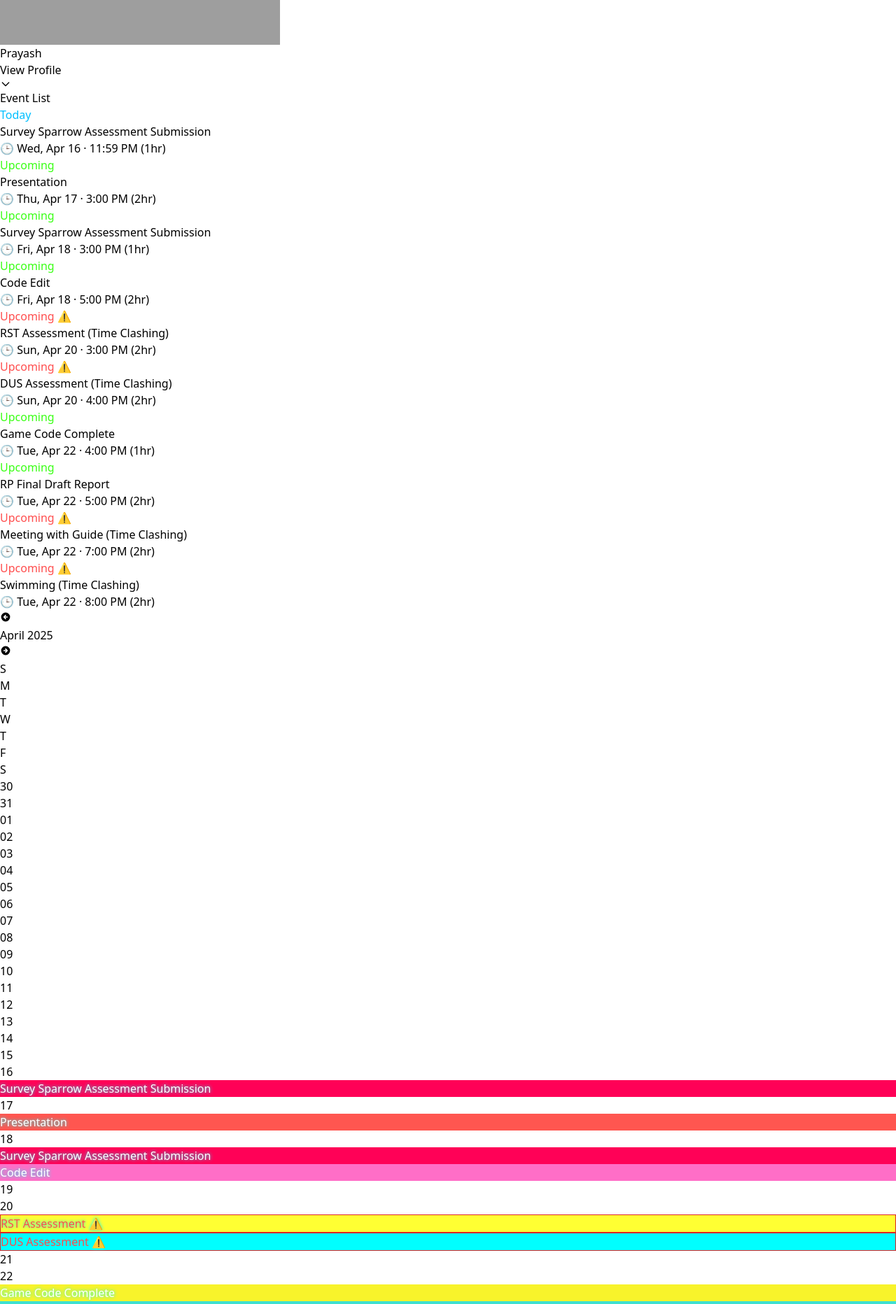
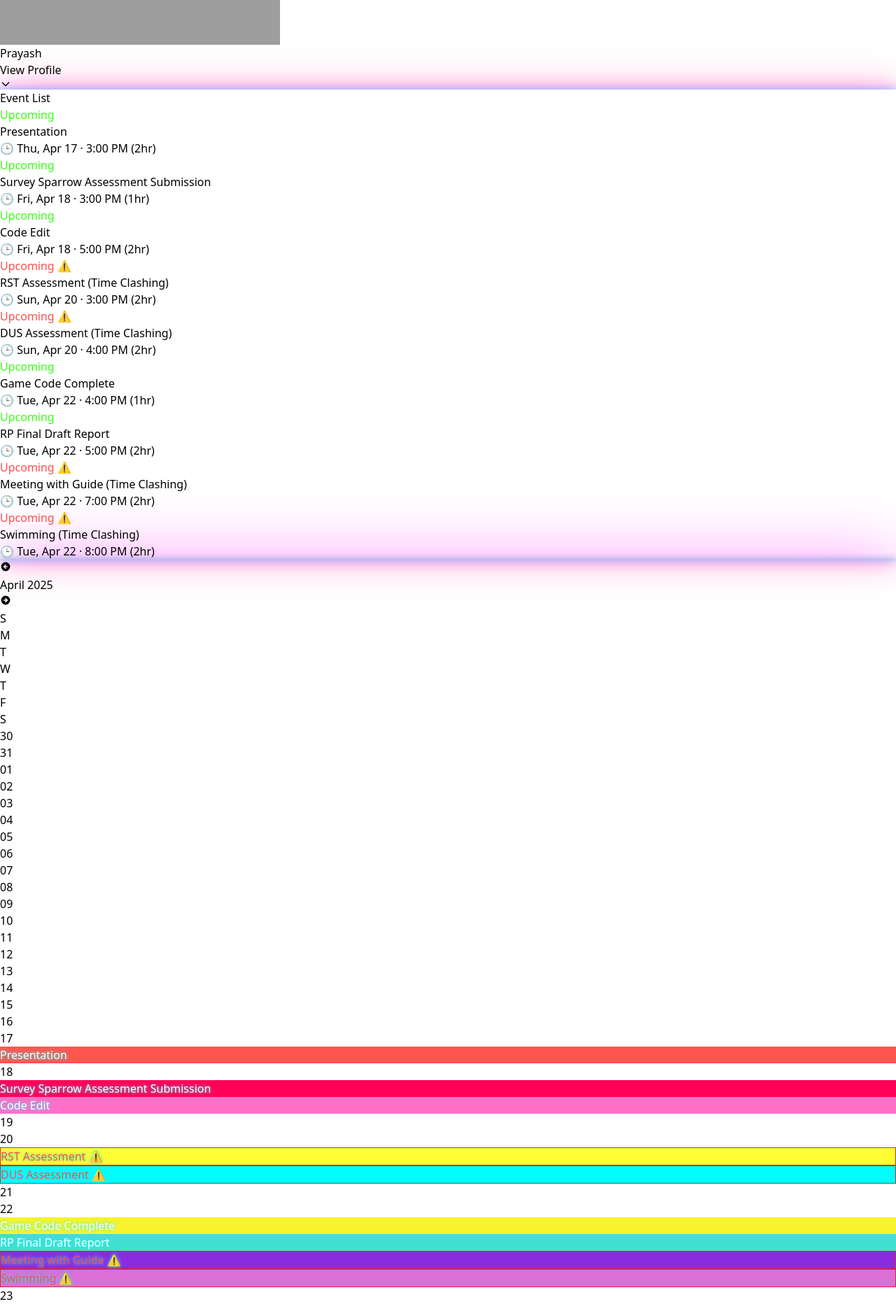
Before and after one commit to pkb32/Calender, a React (Vite) app: page / in a window 1280 px wide. Shown: the part 540-2404 px from the top of the page at 70% size. Built offline with nearby package versions, Linux system fonts and the light colour scheme; grey boxes are pictures that could not be loaded.

Commit message:
Added event features, changed the UI colours and added calendergrid comp, updated layout and added event features

```diff
--- a/src/App.jsx
+++ b/src/App.jsx
@@ -4,11 +4,13 @@ import { RouterProvider, createBrowserRouter, createRoutesFromElements, Route }
 import Layout from './Layout.jsx';
 
 import Home from './components/home/Home.jsx'
+import EventsController from './components/features/Events.Controller.jsx';
 
 const router = createBrowserRouter(
   createRoutesFromElements(
     <Route path='/' element={<Layout />}>
       <Route path='' element={<Home/>} />
+      <Route path='/events' element={<EventsController />} />
     </Route>
   )
 );
--- a/src/Layout.jsx
+++ b/src/Layout.jsx
@@ -1,12 +1,21 @@
-import React from 'react'
-import { Outlet } from 'react-router-dom'
+import React, { useState } from 'react';
+import { Outlet } from 'react-router-dom';
+import Sidebar from './components/calender/Sidebar';
 
 const Layout = () => {
+  const [darkMode, setDarkMode] = useState(true);
+
   return (
-    <div>
-      <Outlet/>
+    <div className={`min-h-screen w-full flex ${darkMode ? 'bg-black text-white' : 'bg-white text-black'}`}>
+      {/* Sidebar on every page */}
+      <Sidebar darkMode={darkMode} setDarkMode={setDarkMode} />
+
+      {/* Main content */}
+      <main className="flex-1 p-6 overflow-y-auto h-screen">
+        <Outlet context={{ darkMode, setDarkMode }} />
+      </main>
     </div>
-  )
-}
+  );
+};
 
-export default Layout
+export default Layout;
--- a/src/components/calender/Calender.jsx
+++ b/src/components/calender/Calender.jsx
@@ -6,6 +6,7 @@ import "tailwindcss/tailwind.css";
 import Sidebar from "./Sidebar";
 import EventHighlightBox from "./EventHighlightBox";
 import EventTag from "./EventTag";
+import CalenderGrid from "./CalenderGrid";
 import events from "../../data/events.json";
 dayjs.extend(isSameOrAfter);
 
@@ -36,18 +37,18 @@ const Calendar = () => {
     for (let i = 0; i < 7; i++) {
       // Define dayEvents for the current day in the loop
       const dayEvents = events.filter((e) => dayjs(e.date).isSame(day, "day"));
-
       days.push(
         <div
           key={day.format("DD-MM-YYYY")}
-          className={`border p-2 h-24 overflow-hidden relative rounded-md text-xs ${
+          className={`border p-2 h-24 overflow-hidden relative rounded-md text-xs transition duration-300 cursor-pointer
+            ${
               day.isSame(today, "day")
                 ? darkMode
                   ? "bg-gradient-to-br from-[#0ff]/20 to-[#ff0]/20 border-2 border-[#0ff] shadow-[0_0_10px_#0ff,0_0_20px_#ff0] backdrop-blur-sm bg-opacity-30 text-[#39FF14]"
                   : "bg-gradient-to-br from-pink-100/30 to-pink-200/30 border-2 border-pink-400 shadow-inner shadow-pink-200 backdrop-blur-md text-pink-700"
                 : darkMode
-              ? "bg-black border-[#333] text-[#39FF14]"
-              : "bg-white border-gray-300 text-black"
+                ? "bg-black border-[#333] text-[#39FF14] hover:bg-[#111] hover:shadow-[0_0_10px_#FF00FF,0_0_20px_#00f0ff]"
+                : "bg-white border-gray-300 text-black hover:bg-pink-100 hover:shadow-md"
             }`}
         >
           <div className="text-sm font-semibold mb-[3px]">
@@ -71,6 +72,7 @@ const Calendar = () => {
           </div>
         </div>
       );
+
       day = day.add(1, "day");
     }
     rows.push(
@@ -98,8 +100,7 @@ const Calendar = () => {
         darkMode ? "bg-black text-white" : "bg-white text-black"
       }`}
     >
-      {/* Sidebar */}
-      <Sidebar darkMode={darkMode} setDarkMode={setDarkMode} />
+
 
       {/* Main Content */}
       <main className="flex-1 p-6 overflow-y-auto h-screen">
@@ -111,54 +112,12 @@ const Calendar = () => {
         />
 
         {/* Calendar Container */}
-        <div
-          className={`rounded-lg shadow p-4 w-full border ${
-            darkMode
-              ? "bg-gray-800 border-pink-400 shadow-[0_0_20px_#FF00FF]"
-              : "bg-white border-pink-300 "
-          }`}
-        >
-          {/* Header */}
-          <div className="flex justify-between items-center mb-4">
-            <button
-              onClick={handlePrevMonth}
-              className={`text-4xl ${
-                darkMode
-                  ? "text-pink-400 hover:text-pink-200"
-                  : "text-pink-600 hover:text-pink-800"
-              }`}
-            >
-              <HiArrowCircleLeft />
-            </button>
-            <h2 className="text-2xl font-bold">
-              {currentDate.format("MMMM YYYY")}
-            </h2>
-            <button
-              onClick={handleNextMonth}
-              className={`text-4xl ${
-                darkMode
-                  ? "text-pink-400 hover:text-pink-200"
-                  : "text-pink-600 hover:text-pink-800"
-              }`}
-            >
-              <HiArrowCircleRight />
-            </button>
-          </div>
-
-          {/* Weekdays */}
-          <div
-            className={`grid grid-cols-7 text-center font-bold mb-2 ${
-              darkMode ? "text-pink-300" : "text-pink-600"
-            }`}
-          >
-            {"SMTWTFS".split("").map((d) => (
-              <div key={d}>{d}</div>
-            ))}
-          </div>
-
-          {/* Calendar Grid */}
-          <div className="space-y-2">{rows}</div>
-        </div>
+        <CalenderGrid
+          currentDate={currentDate}
+          setCurrentDate={setCurrentDate}
+          rows={rows}
+          darkMode={darkMode}
+        />
       </main>
     </div>
   );
--- a/src/components/calender/CalenderGrid.jsx
+++ b/src/components/calender/CalenderGrid.jsx
@@ -1,52 +1,56 @@
 import React from "react";
 import { HiArrowCircleLeft, HiArrowCircleRight } from "react-icons/hi";
 
-const CalendarGrid = ({
-  currentDate,
-  setCurrentDate,
-  rows,
-  darkMode,
-}) => {
+const CalendarGrid = ({ currentDate, setCurrentDate, rows, darkMode }) => {
   const handlePrevMonth = () => setCurrentDate(currentDate.subtract(1, "month"));
   const handleNextMonth = () => setCurrentDate(currentDate.add(1, "month"));
 
   return (
     <div
-      className={`rounded-lg shadow p-4 w-full border ${
+      className={`relative p-4 rounded-lg w-full overflow-hidden transition-all duration-500 shadow-xl backdrop-blur-md ${
+        darkMode ? "bg-black/40 text-white" : "bg-white/30 text-gray-900"
+      }`}
+      style={
         darkMode
-          ? "bg-gray-800 border-pink-400 shadow-[0_0_20px_#FF00FF]"
-          : "bg-white border-pink-300 "
-      }`}
+          ? {
+              boxShadow: `
+                0 0 10px rgba(0, 240, 255, 0.5),
+                0 0 90px rgba(255, 0, 255, 0.4),
+                0 0 10px rgba(255, 20, 147, 0.4)
+              `,
+            }
+          : {
+              border: "1px solid #f472b6",
+            }
+      }
     >
-      <div className="flex justify-between items-center mb-4">
+      {/* Header */}
+      <div className="flex justify-between items-center mb-6">
         <button
           onClick={handlePrevMonth}
-          className={`text-4xl ${
-            darkMode
-              ? "text-pink-400 hover:text-pink-200"
-              : "text-pink-600 hover:text-pink-800"
+          className={`text-4xl transition ${
+            darkMode ? "text-pink-300 hover:text-pink-100" : "text-pink-600 hover:text-pink-800"
           }`}
         >
           <HiArrowCircleLeft />
         </button>
-        <h2 className="text-2xl font-bold">
+        <h2 className="text-3xl font-bold tracking-wide neon-text">
           {currentDate.format("MMMM YYYY")}
         </h2>
         <button
           onClick={handleNextMonth}
-          className={`text-4xl ${
-            darkMode
-              ? "text-pink-400 hover:text-pink-200"
-              : "text-pink-600 hover:text-pink-800"
+          className={`text-4xl transition ${
+            darkMode ? "text-pink-300 hover:text-pink-100" : "text-pink-600 hover:text-pink-800"
           }`}
         >
           <HiArrowCircleRight />
         </button>
       </div>
 
+      {/* Days of Week */}
       <div
-        className={`grid grid-cols-7 text-center font-bold mb-2 ${
-          darkMode ? "text-pink-300" : "text-pink-600"
+        className={`grid grid-cols-7 text-center font-semibold text-sm mb-4 uppercase ${
+          darkMode ? "text-pink-400" : "text-pink-600"
         }`}
       >
         {"SMTWTFS".split("").map((d) => (
@@ -54,7 +58,10 @@ const CalendarGrid = ({
         ))}
       </div>
 
-      <div className="space-y-2">{rows}</div>
+      {/* Calendar Body */}
+      <div className="space-y-2 p-2 sm:overflow-x-auto md:overflow-x-auto">
+        {rows}
+      </div>
     </div>
   );
 };
--- a/src/components/calender/EventHighlightBox.jsx
+++ b/src/components/calender/EventHighlightBox.jsx
@@ -41,12 +41,23 @@ const EventHighlightBox = ({ darkMode, currentDate, today }) => {
 
   return (
     <div
-      className={`rounded-lg p-6 mb-6 border relative z-10 ${
-        darkMode
-          ? "bg-gray-900 border-pink-400 shadow-[0_0_20px_#FF00FF] backdrop-blur-md"
-          : "bg-pink-50 border-pink-300 shadow-md"
-      }`}
-    >
+  className={`relative p-4 rounded-lg w-full overflow-hidden transition-all duration-500 shadow-xl backdrop-blur-md mb-6 ${
+    darkMode ? "bg-black/40 text-white" : "bg-white/30 text-gray-900"
+  }`}
+  style={
+    darkMode
+      ? {
+          boxShadow: `
+            0 0 10px rgba(0, 240, 255, 0.5),
+            0 0 20px rgba(255, 0, 255, 0.4),
+            0 0 50px rgba(255, 20, 147, 0.4)
+          `,
+        }
+      :{
+        border: "1px solid #f472b6",
+      }
+  }
+>
       <h2 className={`text-xl font-bold mb-4 ${darkMode ? "text-pink-400" : "text-pink-600"}`}>
         Event List
       </h2>
--- a/src/components/calender/Sidebar.jsx
+++ b/src/components/calender/Sidebar.jsx
@@ -24,7 +24,7 @@ const Sidebar = ({ darkMode, setDarkMode }) => {
   return (
     <>
       {/* Toggle Button for Mobile */}
-      <div className="lg:hidden fixed top-4 left-4 z-50">
+      <div className="lg:hidden fixed top-4 left-4 z-50 opacity-80">
         <button
           onClick={() => setIsOpen(!isOpen)}
           className={`p-2 rounded-md text-xl ${
--- /dev/null
+++ b/src/components/features/Events.Controller.jsx
@@ -0,0 +1,85 @@
+import React, { useEffect, useState } from 'react';
+import events from '../../data/events.json';
+import dayjs from 'dayjs';
+import { useOutletContext } from 'react-router-dom';
+
+function EventsController() {
+  const { darkMode } = useOutletContext();
+  const [groupedEvents, setGroupedEvents] = useState({});
+
+  useEffect(() => {
+    const sortedEvents = [...events].sort(
+      (a, b) => dayjs(`${a.date} ${a.time}`).unix() - dayjs(`${b.date} ${b.time}`).unix()
+    );
+
+    const grouped = sortedEvents.reduce((acc, event) => {
+      const monthKey = dayjs(event.date, 'YYYY-MM-DD').format('MMMM YYYY');
+      if (!acc[monthKey]) acc[monthKey] = [];
+      acc[monthKey].push(event);
+      return acc;
+    }, {});
+
+    setGroupedEvents(grouped);
+  }, []);
+
+  return (
+    <div className={`min-h-screen p-6 font-sans transition-colors duration-300 ${darkMode ? 'bg-black text-[#FF5F1F]' : 'bg-white text-black'}`}>
+      <h1 className="text-2xl font-bold mb-8 text-center">Monthly Event Schedule</h1>
+
+      {Object.entries(groupedEvents).map(([month, events]) => (
+        <div key={month} className="mb-10">
+          <h2 className={`text-xl font-semibold mb-4 pb-1 border-b ${darkMode ? 'border-[#39FF14]' : 'border-gray-400'}`}>{month}</h2>
+
+          <div className="overflow-x-auto ">
+          <table
+  className={`min-w-full  table-fixed border-separate  border-spacing-y-3 ${
+    darkMode ? 'bg-transparent  text-[#FF5F1F]' : 'bg-gray-100 text-black'
+  }`}
+>
+  <thead>
+    <tr className={`text-left  ${darkMode ? 'border-b border-[#39FF14]' : 'border-b border-gray-300'}`}>
+      <th className="py-2 px-4 w-1/3">Title</th>
+      <th className="py-2 px-4 w-1/4">Date</th>
+      <th className="py-2 px-4 w-1/4 ">Time</th>
+      <th className="py-2 px-4 w-1/6 hidden lg:table-cell">Duration</th>
+    </tr>
+  </thead>
+  <tbody>
+    {events.map((event) => (
+      <tr
+        key={event.id}
+        className={`transition rounded    ${
+          darkMode
+            ? 'backdrop-blur-md bg-white/10 text-[#39FF14] border border-white/10 '
+            : 'hover:bg-gray-200 border border-gray-200'
+        }`}
+        style={
+          darkMode
+            ? {
+                boxShadow: `0 0 10px ${event.color || '#39FF14'}`,
+                backgroundColor: 'rgba(255, 255, 255, 0.05)',
+              }
+            : {}
+        }
+      >
+        <td className="py-2 px-4 w-1/3 font-medium ">{event.title}</td>
+        <td className="py-2 px-4 w-1/4">
+          {dayjs(event.date, 'YYYY-MM-DD').format('ddd, MMM D')}
+        </td>
+        <td className="py-2 px-4 w-1/4">
+          {dayjs(`${event.date} ${event.time}`, 'YYYY-MM-DD HH:mm').format('h:mm A')}
+        </td>
+        <td className="py-2 px-4 w-1/6 hidden lg:table-cell">{event.duration}</td>
+      </tr>
+    ))}
+  </tbody>
+</table>
+
+          </div>
+        </div>
+      ))}
+    </div>
+  );
+}
+
+export default EventsController;
--- a/src/components/home/Home.jsx
+++ b/src/components/home/Home.jsx
@@ -1,5 +1,6 @@
 import React from 'react'
 import Calendar from '../calender/Calender'
+
 
 function Home() {
   return (
--- a/src/data/events.json
+++ b/src/data/events.json
@@ -81,10 +81,10 @@
     },
     {
       "id": 11,
-      "title": "Survey Sparrow Assessment Submission",
-      "date": "2025-04-16",
-      "time": "23:59",
+      "title": "Grand Viva",
+      "date": "2025-05-07",
+      "time": "08:00",
       "duration": "1hr",
-      "color": "#ff0157"
+      "color": "#ff0187"
     }
   ]
```
Also changed, not shown: src/index.css (line endings or trailing spaces). Lines whose indentation alone changed are shown as unchanged.
